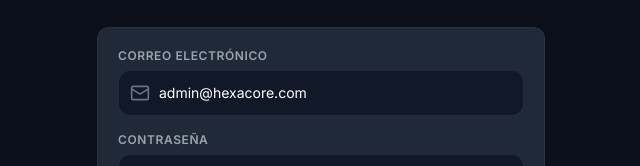
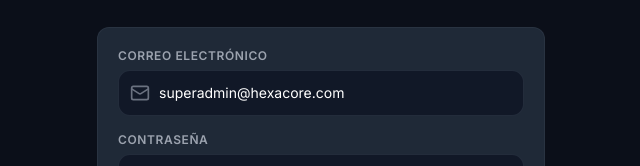
Before and after one commit to joseluismirarg-ui/hexacore, a React (Vite) app in the folder frontend/: page /login in a window 1280 px wide. Shown: the part 289-455 px from the top of the page, without its empty margins (319-959 px from the left). Built offline with nearby package versions, Linux system fonts and the light colour scheme.

Commit message:
fix: use new user emails to bypass database constraint corruption

```diff
--- a/frontend/src/pages/Landing.tsx
+++ b/frontend/src/pages/Landing.tsx
@@ -12,7 +12,7 @@ export function Landing() {
     setIsDemoLoading(true);
     try {
       const { data, error: authError } = await supabase.auth.signInWithPassword({
-        email: 'demo@hexacore.com',
+        email: 'demouser@hexacore.com',
         password: 'DemoHexa2026',
       });
 
--- a/frontend/src/pages/Login.tsx
+++ b/frontend/src/pages/Login.tsx
@@ -6,7 +6,7 @@ import { supabase } from '@/lib/supabase';
 import { Button } from '@/components/ui/Button';
 
 export function Login() {
-  const [email, setEmail] = useState('admin@hexacore.com');
+  const [email, setEmail] = useState('superadmin@hexacore.com');
   const [password, setPassword] = useState('AdminHexa2026');
   const [error, setError] = useState<string | null>(null);
   const [isLoading, setIsLoading] = useState(false);
@@ -47,7 +47,7 @@ export function Login() {
     try {
       // Autenticación automática como usuario Demo Ficticio
       const { data, error: authError } = await supabase.auth.signInWithPassword({
-        email: 'demo@hexacore.com',
+        email: 'demouser@hexacore.com',
         password: 'DemoHexa2026',
       });
 
```
